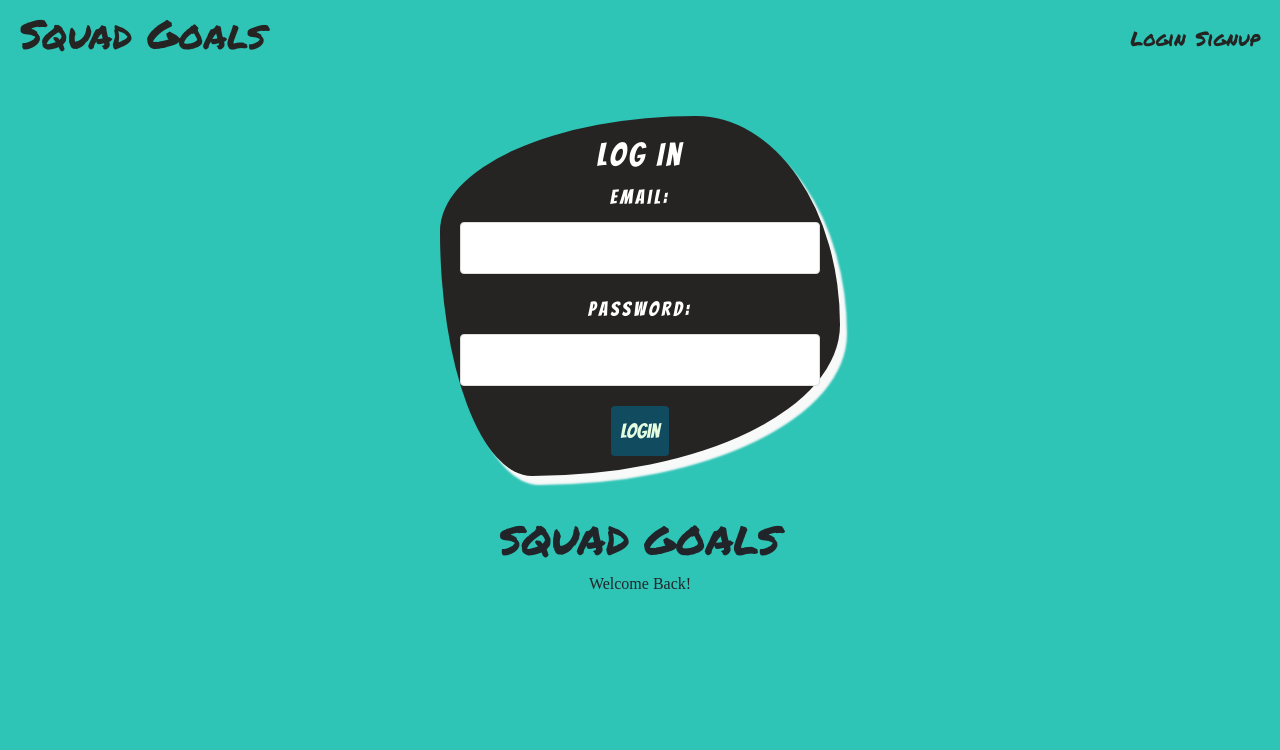
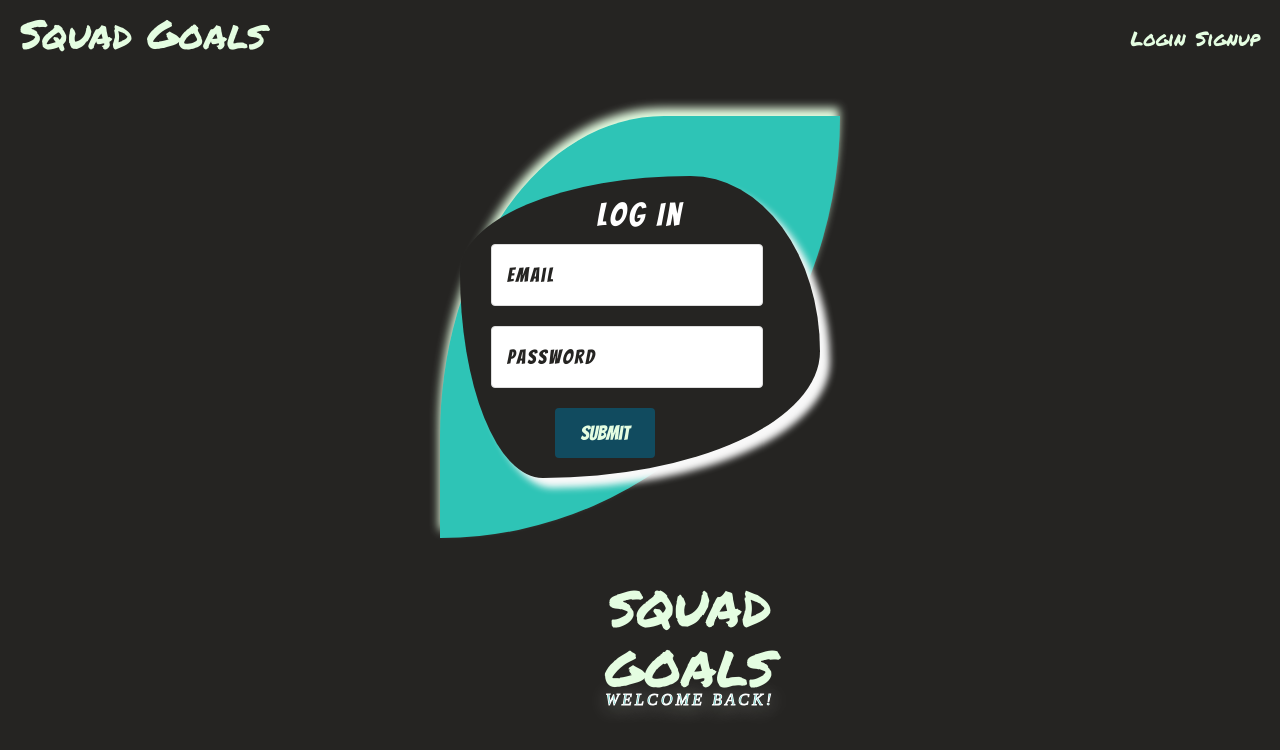
Before and after one commit to Edlenh/SquadGoals, a React (Create React App) app in the folder frontend/: page /login in a window 1280 px wide. Shown: the top 750 px of the page. Built offline with nearby package versions, Linux system fonts and the light colour scheme.

Commit message:
sign up login styles

```diff
--- a/frontend/src/index.css
+++ b/frontend/src/index.css
@@ -10,7 +10,7 @@
 }
 
 body {
-  background: var(--highlight-color);
+  background: var(--bg-main);
   margin: 0;
   font-family: "Poppins";
 }
@@ -43,30 +43,40 @@ input.error {
   border: 1px solid var(--error);
 }
 input {
-  padding: 10px;
+  padding: 15px;
+  margin-left: 11px;
   margin-top: 10px;
   margin-bottom: 20px;
-  width: 100%;
+  width: 85%;
   border: 1px solid #ddd;
   border-radius: 4px;
   box-sizing: border-box;
   letter-spacing: 2px;
 }
 
+input, textarea {
+  outline: none;
+
+}
+input:focus, textarea:focus {
+  box-shadow: 0 0 5px var(--accent-color);
+  border: 1px solid var(--accent-color);
+}
+
+input::placeholder{
+  color: var(--bg-main)
+}
+
 nav {
   display: flex;
   align-items: center;
 }
+
 nav a {
   font-size: 20px;
   margin-left: 10px;
 }
 
-a{
-  font-family: 'Permanent Marker', cursive;
-  text-decoration: none;
-  color:var(--bg-main)
-}
 nav button{
   background: var(--main-color);
   color: var(--accent-color);
@@ -78,7 +88,17 @@ nav button{
   font-size: 1em;
   margin-left: 10px;
 }
-/* auth forms */
+
+a{
+  font-family: 'Permanent Marker', cursive;
+  text-decoration: none;
+  color:var(--accent-color)
+}
+
+.login-wrapper, .signup-wrapper{
+  margin-top: 40px;
+}
+
 form.signup, form.login {
   font-family: 'Bangers';
   color: #fff;
@@ -90,8 +110,64 @@ form.signup, form.login {
   background: var(--bg-main);
   border-radius:
   64% 36% 77% 23% / 32% 58% 42% 68% ;
-  box-shadow: 7px 9px 2px rgba(249, 249, 249, 0.998);
+  box-shadow: 10px 10px 7px rgba(249, 249, 249, 0.998);
+
 }
+
+form.signup input{
+  padding:15px
+
+}
+form.signup input[type=email] {
+ margin-bottom: -15px;
+}
+form.signup input[type=text] {
+  margin-bottom: -15px;
+ }
+
+
+form button {
+  background: var(--main-color);
+  margin-right: 70px;
+  border: 20px;
+  color: var(--accent-color);
+  padding: 10px;
+  font-family: "Poppins";
+  border-radius: 4px;
+  cursor: pointer;
+  font-family: 'Bangers';
+  width:100px;
+}
+
+.signup-main .login-main{
+  padding-bottom: 5px;
+}
+
+.login-bg{
+  border-radius:
+  56% 44% 100% 0% / 76% 0% 100% 24% ;
+  box-shadow: -1px -8px 10px var(--accent-color);
+  background-color: var(--highlight-color);
+  max-width: 400px;
+  margin: 40px auto;
+  padding: 20px;
+}
+
+.signup-bg{
+  border-radius:
+  56% 44% 100% 0% / 76% 0% 100% 24% ;
+  box-shadow: -1px -8px 10px var(--accent-color);
+  background-color: var(--highlight-color);
+  max-width: 400px;
+  margin: 5px auto;
+  padding: 5px;
+}
+
+
+.form-footer-container{
+  margin-left: 100px;
+}
+
 .goal-details {
   background: var(--bg-main);
   border-radius: 4px;
@@ -129,17 +205,6 @@ form.signup, form.login {
   font-size: 15px;
 }
 
-form button {
-  background: var(--main-color);
-  border: 0;
-  color: var(--accent-color);
-  padding: 10px;
-  font-family: "Poppins";
-  border-radius: 4px;
-  cursor: pointer;
-  font-family: 'Bangers';
-}
-
 .progress-bar{
   background:var(--accent-color);
   color: var(--bg-main);
@@ -148,7 +213,7 @@ form button {
 }
 
 .main-title{
-  color:var(--bg-main);
+  color:var(--accent-color);
   font-family: 'Permanent Marker', cursive;
 
 }
@@ -166,7 +231,16 @@ li{
 }
 
 .form-foot{
+display: flex;
+flex-direction: column;
+font-size: 50px;
 font-family: 'Permanent Marker', cursive;
+color:var(--accent-color);
+margin-bottom: -10px;
+}
+.form-p{
+  color:var(--accent-color);
+  /* font-family: 'Bangers'; */
 }
 
 .form-section{
@@ -176,10 +250,10 @@ font-family: 'Permanent Marker', cursive;
 	align-items: center;
 }
 
-.pshadow{
+.pshadow, .form-p{
+  color:var(--highlight-color);
   font-style: italic;
 	text-transform: uppercase;
-	color: transparent;
 	-webkit-text-stroke: #fff;
 	-webkit-text-stroke-width: 1px;
 	text-shadow: 2px 2px 10px;
@@ -189,17 +263,17 @@ font-family: 'Permanent Marker', cursive;
 	animation: flicker 0.5s ease-in-out infinite alternate;
 }
 
-.pshadow :hover{
-  color: #fff;
+.pshadow ,.form-p :hover{
+  color: var(--highlight-color);
 }
 
 @keyframes flicker {
 	0% {
 		opacity: 0.5;
-		text-shadow: 2px 2px 10px #fff;
+		text-shadow: 2px 2px 10px var(--accent-color)
 	}
 	100% {
 		opacity: 1;
-		text-shadow: 2px 2px 20px #fff;
+		text-shadow: 2px 2px 20px var(--accent-color)
 	}
 }
--- a/frontend/src/pages/Login.js
+++ b/frontend/src/pages/Login.js
@@ -1,5 +1,6 @@
 import { useState } from "react"
 import { useLogin } from "../hooks/userLogin";
+
 
 const Login = ()=>{
     const [email, setEmail] = useState('')
@@ -11,31 +12,38 @@ const Login = ()=>{
        await login(email,password)
     }
     return (
-
-        <div>
+        <div className="login-wrapper">
+        <div className="login-bg">
         <form className ="login" onSubmit={submitHandler}>
-            <h2>Log In</h2>
-            <label>Email:</label>
+            <h2 className="login-main">Log In</h2>
+            {/* <label>Email</label> */}
             <input
+            placeholder="Email"
             type = "email"
             autoComplete= "off"
             onChange={(e)=> setEmail(e.target.value)}
             value={email}
             />
-            <label>Password:</label>
+            {/* <label>Password</label> */}
             <input
+            placeholder="Password"
             type ="password"
             autoComplete= "off"
             onChange={(e)=> setPassword(e.target.value)}
             value={password}
             />
-            <button disabled={loading}>Login</button>
+            <button disabled={loading}>Submit</button>
             {error && <div className="error">{error}</div>}
         </form>
+        </div>
+        <footer className="form-footer">
+        <div className="form-footer-container">
+        <h1 className="form-foot">SQUAD <br></br> GOALS</h1>
+        <p className="form-p">Welcome Back!</p>
+        </div>
+        </footer>
+        </div>
 
-        <h1 className="form-foot">SQUAD GOALS</h1>
-        <p>Welcome Back!</p>
-</div>
     )
 };
 export default Login
--- a/frontend/src/pages/Signup.js
+++ b/frontend/src/pages/Signup.js
@@ -12,39 +12,47 @@ const SignUp = ()=>{
         await signup(email, username, password)
     }
     return(<div>
+        <div className="signup-wrapper">
+        <div className="signup-bg">
         <form className ="signup" onSubmit={submitHandler}>
-        <h2>Sign Up</h2>
-        <label>Email:</label>
+        <h2 className="signup-main">Sign Up</h2>
+        {/* <label>Email</label> */}
         <input
+        placeholder="Email"
         type = "email"
         onChange={(e)=> setEmail(e.target.value)}
         value={email}
         />
         <br></br>
-         <label>Username:</label>
+         {/* <label>Username</label> */}
         <input
+        placeholder="Username"
         type ="text"
         onChange={(e)=> setUsername(e.target.value)}
         value={username}
         />
         <br></br>
-        <label>Password:</label>
+        {/* <label>Password</label> */}
         <input
+        placeholder="Password"
         type ="password"
         onChange={(e)=> setPassword(e.target.value)}
         value={password}
         />
-        <button disabled={loading}>Submit</button>
+        <button disabled={loading}>SUBMIT</button>
         {error && <div className="error">{error}</div>}
     </form>
+        </div>
         <section className="form-section">
-        <h1 className="form-foot">SQUAD GOALS</h1>
+        <div className="form-footer-container">
+        <h1 className="form-foot">SQUAD <br></br> GOALS</h1>
         <div className="ptag">
             <div className="pshadow"><small>
-                Getting it done, together</small></div>
+                Get it done, together</small></div>
+                </div>
         </div>
         </section>
-
+    </div>
     </div>
 )
 };
```
